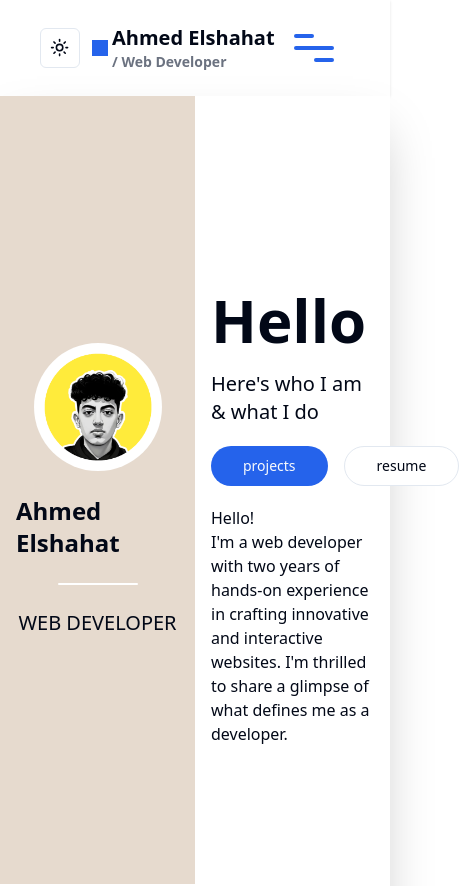
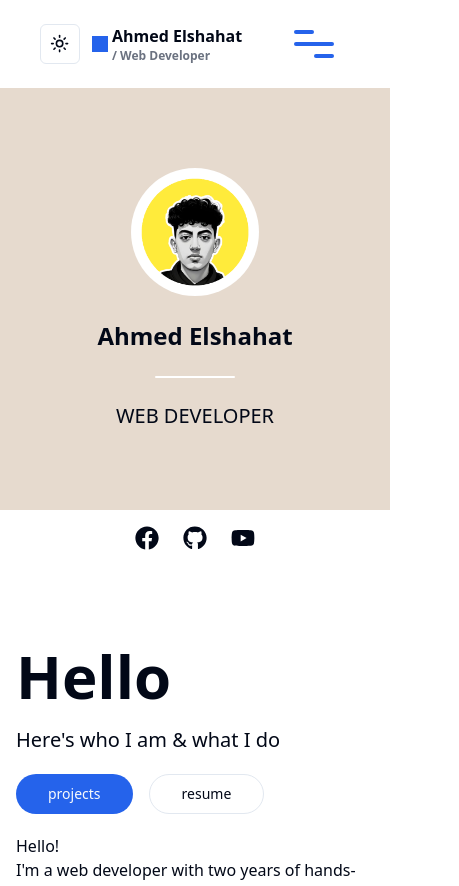
Before and after one commit to ahmed-elshahat-702/portfolio, a Next.js app: page / in a window 390 px wide. Shown: the top 886 px of the page, 459 px wide, since content can reach past the window. Built offline with nearby package versions, Linux system fonts and the light colour scheme.

Commit message:
finish responsive

```diff
--- a/app/contact/page.jsx
+++ b/app/contact/page.jsx
@@ -24,7 +24,7 @@ const Page = () => {
 
     const nameRegex = /^[A-Za-z\s]+$/;
     const emailRegex = /^\S+@\S+\.\S+$/;
-    const messageRegex = /^.{20,500}$/;
+    const messageRegex = /^.{10,500}$/;
 
     if (!nameRegex.test(firstName.trim())) {
       formErrors.firstName = "First name is invalid";
@@ -47,7 +47,7 @@ const Page = () => {
     }
 
     if (!messageRegex.test(message.trim())) {
-      formErrors.message = "Message must be between 20 and 500 letters";
+      formErrors.message = "Message must be between 10 and 500 characters";
       valid = false;
     }
 
--- a/app/layout.js
+++ b/app/layout.js
@@ -42,7 +42,7 @@ export default function RootLayout({ children }) {
       <body
         suppressHydrationWarning={true}
         className={cn(
-          "w-full h-dvh bg-background font-sans antialiased",
+          "w-full min-h-dvh bg-background font-sans antialiased",
           fontSans.variable
         )}
       >
@@ -52,11 +52,11 @@ export default function RootLayout({ children }) {
           enableSystem
           disableTransitionOnChange
         >
-          {/* <main className="w-full h-full"> */}
-          <Navbar />
-          {children}
-          <Footer />
-          {/* </main> */}
+          <main>
+            <Navbar />
+            {children}
+            <Footer />
+          </main>
         </ThemeProvider>
       </body>
     </html>
--- a/app/page.jsx
+++ b/app/page.jsx
@@ -23,11 +23,11 @@ const page = () => {
   }, []);
 
   return (
-    <div className="w-full h-full relative bg-muted/40">
-      <div className="w-5/12 h-full max-md:hidden bg-[#e6dace] dark:bg-muted"></div>
-      <div className="card md:w-[600px] md:h-[450px] w-full h-full flex md:absolute md:top-1/2 md:left-1/2 md:-translate-x-1/2 md:-translate-y-1/2 shadow-2xl">
-        <div className="w-1/2 bg-[#e6dace] dark:bg-muted flex flex-col justify-between items-center">
-          <div className="h-full flex flex-col items-center justify-center gap-6 p-4">
+    <div className="w-full min-h-dvh relative bg-muted/40">
+      <div className="w-5/12 min-h-dvh max-sm:hidden bg-[#e6dace] dark:bg-muted"></div>
+      <div className="card sm:w-[600px] sm:h-[450px] flex max-sm:flex-col sm:absolute sm:top-1/2 sm:left-1/2 sm:-translate-x-1/2 sm:-translate-y-1/2 sm:shadow-2xl">
+        <div className="w-1/2 max-sm:w-full max-sm:h-1/2 bg-[#e6dace] dark:bg-muted flex flex-col justify-between items-center">
+          <div className="h-full flex flex-col items-center justify-center gap-6 p-4 max-sm:py-20">
             <div className="img w-32 h-32 bg-background rounded-full flex items-center justify-center overflow-hidden">
               {!user ? (
                 <Skeleton className="w-[110px] h-[110px] rounded-full " />
@@ -84,7 +84,7 @@ const page = () => {
             )}
           </div>
         </div>
-        <div className="w-1/2 bg-background flex flex-col justify-center gap-5 p-4">
+        <div className="w-1/2 max-sm:w-full max-sm:h-1/2 bg-background flex flex-col justify-center gap-5 p-4 max-sm:py-20">
           <h1 className="font-bold text-6xl">Hello</h1>
           <h3 className="font-medium text-xl">Here's who I am & what I do</h3>
           <div className="flex gap-4">
--- a/components/ExperienceCard.jsx
+++ b/components/ExperienceCard.jsx
@@ -3,7 +3,7 @@ import { Skeleton } from "./ui/skeleton";
 
 const ExperienceCard = ({ experience }) => {
   return (
-    <div className="bg-background shadow h-fit w-full md:flex p-8">
+    <div className="bg-background shadow h-fit w-full md:flex max-sm:p-4 p-8">
       <div className="md:flex-1 space-y-1">
         <h1 className="text-lg font-bold text-blue-600">
           {!experience ? (
@@ -31,7 +31,7 @@ const ExperienceCard = ({ experience }) => {
           <p className="text-blue-600 font-semibold">{experience.site}</p>
         )}
       </div>
-      <div className="pl-4 py-2 md:flex-1">
+      <div className="py-2 md:flex-1">
         {!experience ? (
           <div className="flex flex-col gap-2">
             <Skeleton className="w-full h-[20px] rounded" />
--- a/components/Navbar.jsx
+++ b/components/Navbar.jsx
@@ -63,14 +63,14 @@ const Navbar = () => {
               href={"/"}
               className="flex items-center gap-1 max-sm:items-start max-sm:flex-col max-sm:gap-0"
             >
-              <span className="font-bold text-xl">
+              <span className="font-bold sm:text-xl max-sm:text-md">
                 {!user ? (
-                  <Skeleton className="w-[150px] h-[25px] rounded ml-1" />
+                  <Skeleton className="w-[150px] h-[25px] rounded ml-1 max-sm:mb-1" />
                 ) : (
                   user.name
                 )}
               </span>
-              <div className="text-gray-500 font-bold text-sm mb-0 flex items-center justify-center">
+              <div className="text-gray-500 font-bold sm:text-sm max-sm:text-xs mb-0 flex items-center justify-center">
                 /{" "}
                 {!user ? (
                   <Skeleton className="w-[100px] h-[20px] rounded ml-1" />
```
